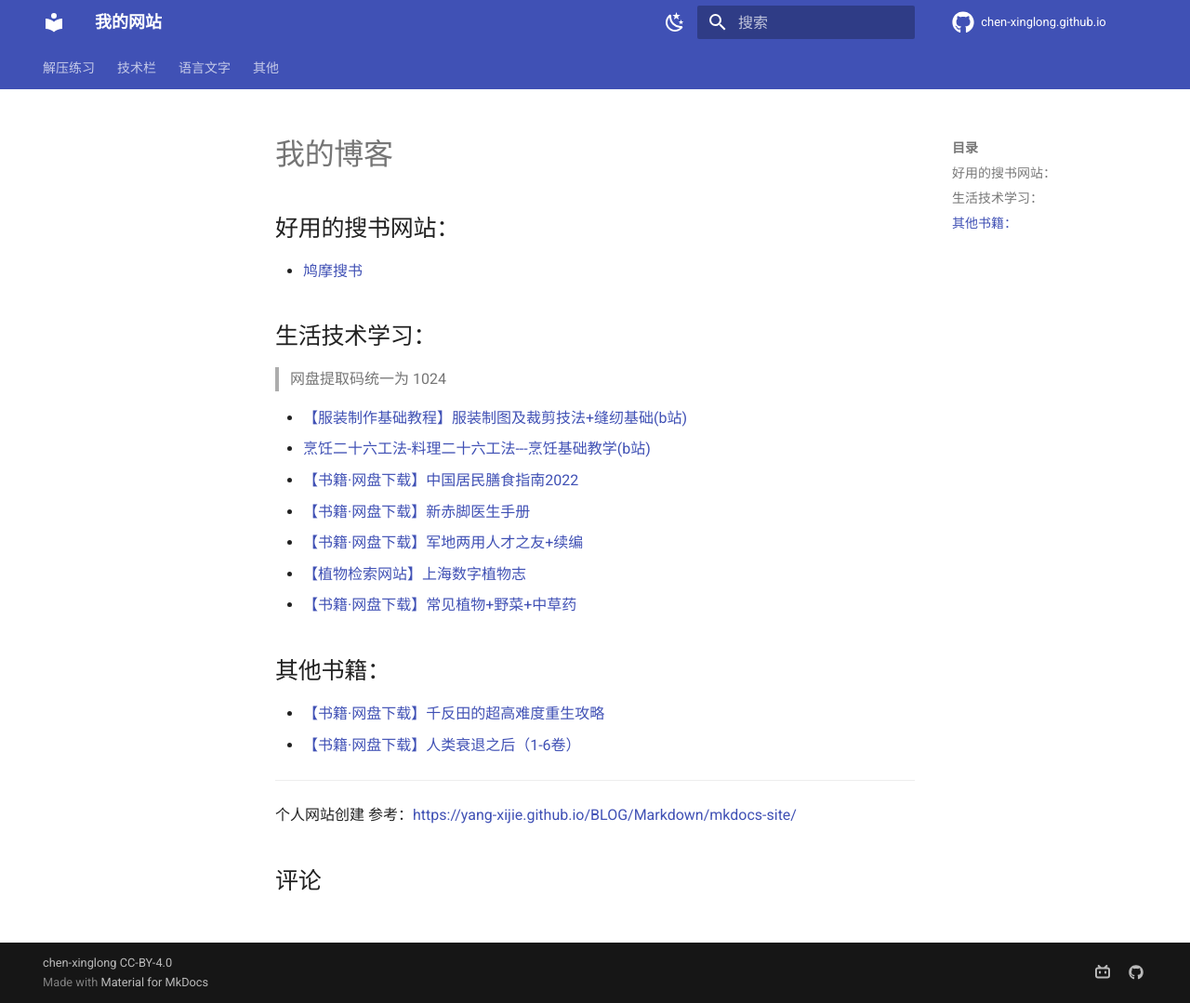
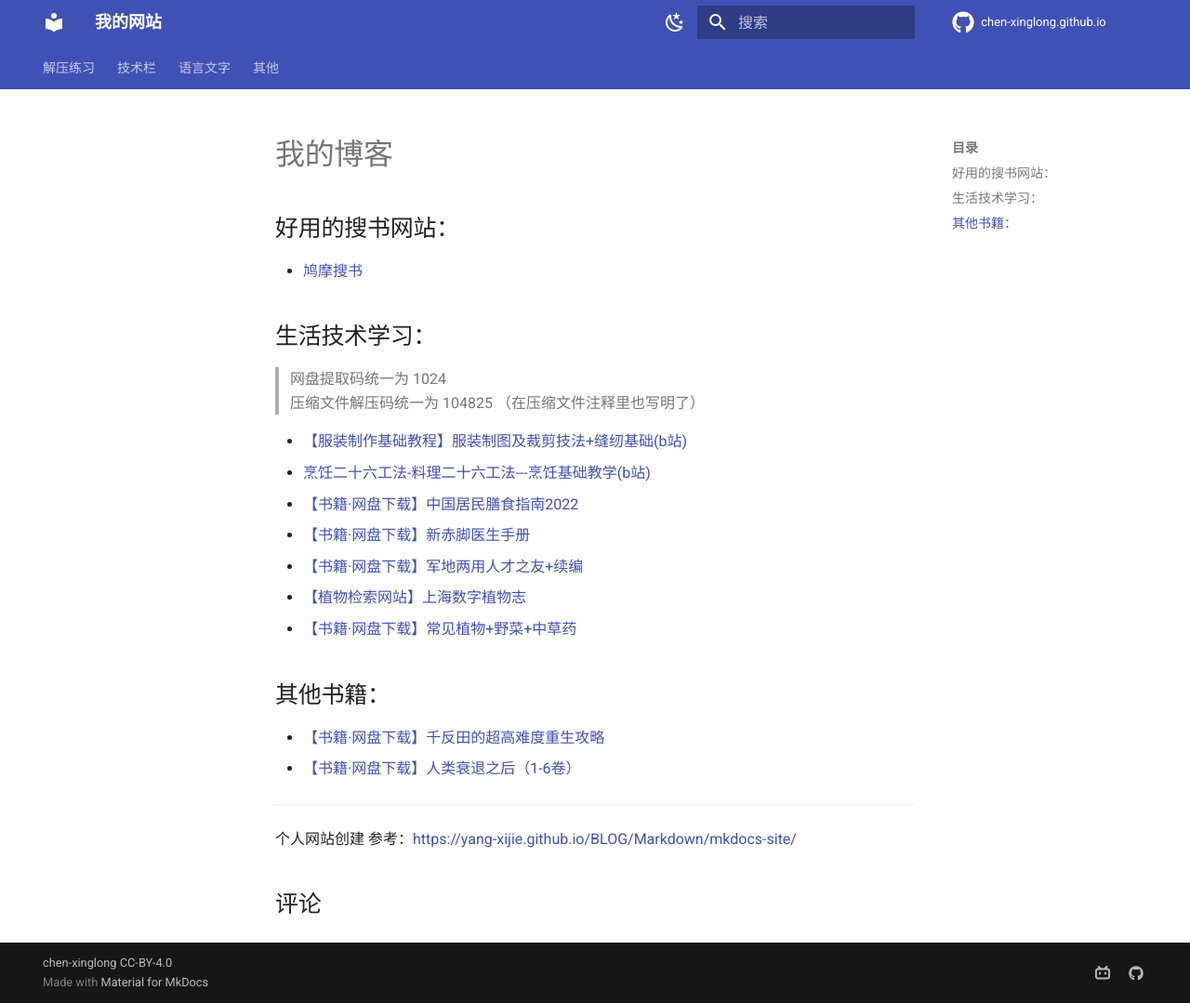
Before and after one commit to chen-xinglong/chen-xinglong.github.io, an MkDocs documentation site: the page built from docs/index.md, in a window 1280 px wide and 1079 px high. Shown: the whole window at 93% size. Built offline with MkDocs 1.6.1 and Material for MkDocs 9.7.7, drawn with Linux system fonts in a browser that asks for light colours; comment, search, counter and statistics services are not loaded.

Commit message:
add some text

```diff
--- a/docs/index.md
+++ b/docs/index.md
@@ -8,6 +8,7 @@ comments: true
 
 ## 生活技术学习：
 > 网盘提取码统一为 1024
+> 压缩文件解压码统一为 104825  （在压缩文件注释里也写明了）
 
 - [【服装制作基础教程】服装制图及裁剪技法+缝纫基础(b站)](https://www.bilibili.com/video/BV1jx411n7L9/?spm_id_from=333.999.0.0&vd_source=bf570b42226af32f99e67166edb383b5)
 - [烹饪二十六工法-料理二十六工法---烹饪基础教学(b站)](https://www.bilibili.com/video/BV1UW411k734/?spm_id_from=333.999.0.0&vd_source=bf570b42226af32f99e67166edb383b5)
```
